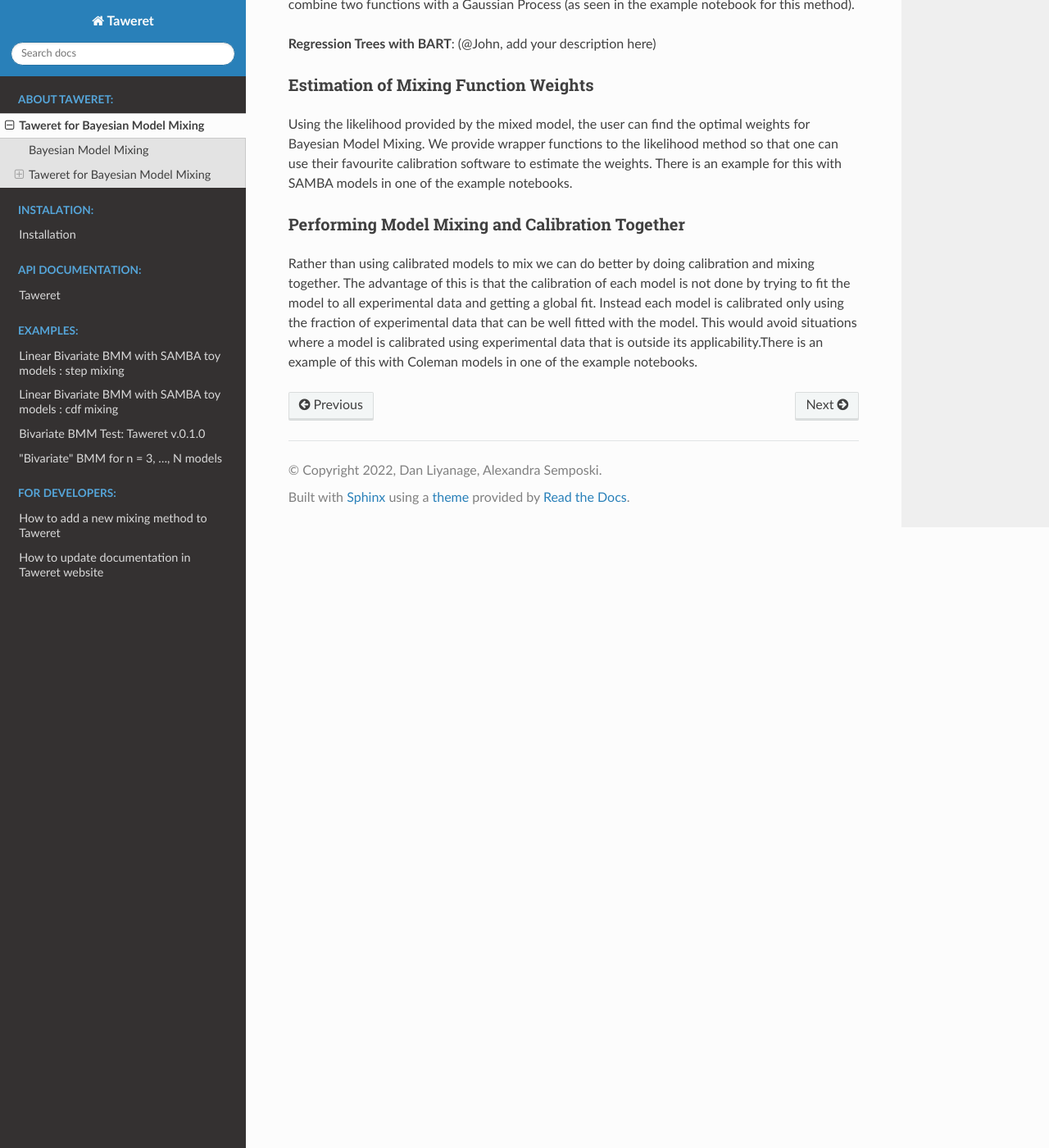
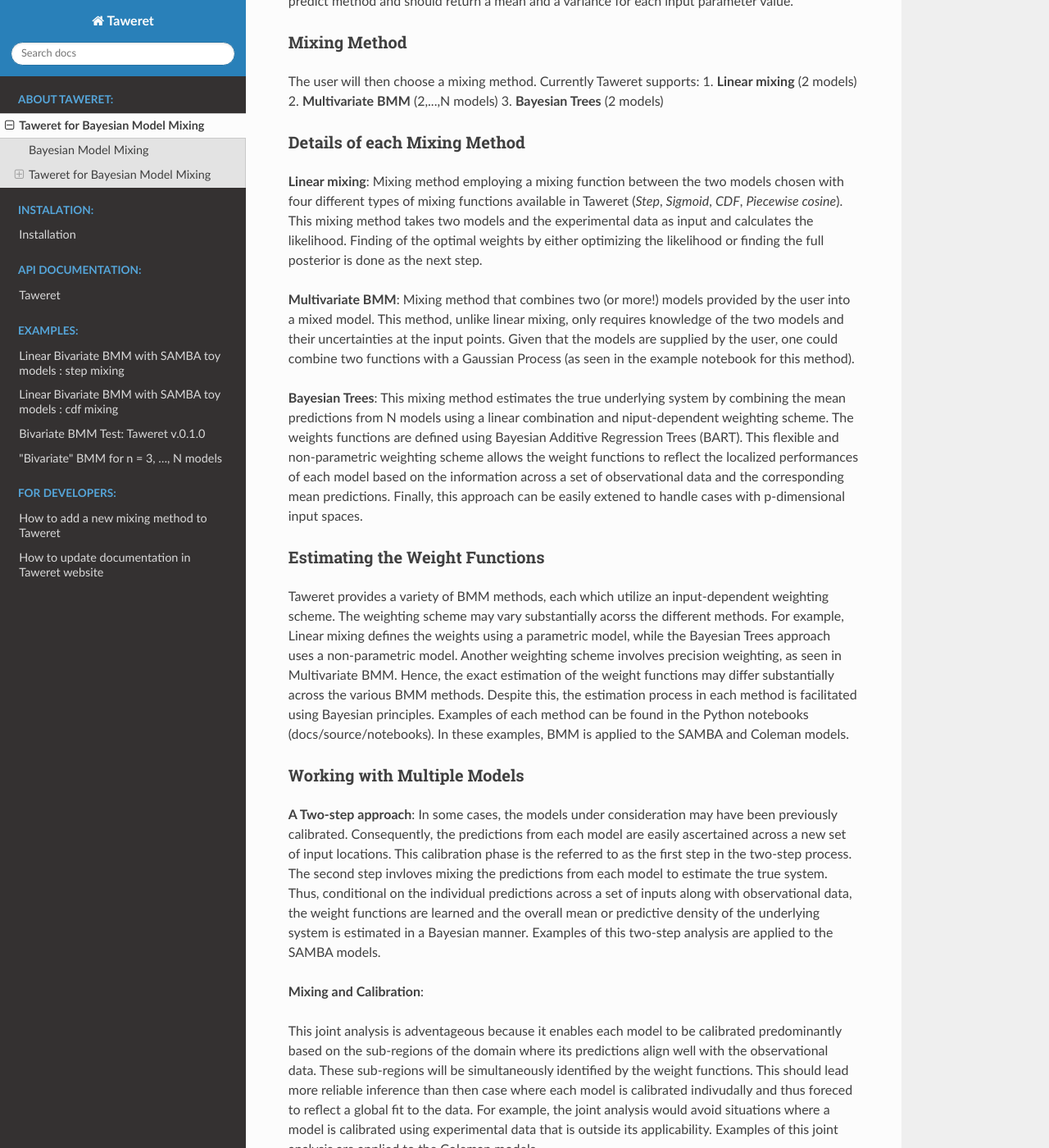
Before and after one commit to bandframework/Taweret, a Sphinx documentation site: the page built from docs/source/intro.rst, in a window 1280 px wide and 1400 px high, scrolled down 1900 px. Shown: the whole window at 82% size. Built offline with Sphinx 7.4.7 and the Read the Docs theme 2.0.0, drawn with Linux system fonts in a browser that asks for light colours; pages that are not in the unit, such as notebooks, are missing from menus; some of the changed text lies outside the part shown.

Commit message:
update to docs

```diff
--- a/docs/source/conf.py
+++ b/docs/source/conf.py
@@ -18,8 +18,8 @@
 # -- Project information -----------------------------------------------------
 
 project = 'Taweret'
-copyright = '2022, Dan Liyanage, Alexandra Semposki'
-author = 'Dan Liyanage, Alexandra Semposki'
+copyright = '2022, Dan Liyanage, Alexandra Semposki, John Yannotty'
+author = 'Dan Liyanage, Alexandra Semposki, John Yannotty'
 
 # The full version, including alpha/beta/rc tags
 release = '0.1.0'
--- a/docs/source/how_to_add_documentation.rst
+++ b/docs/source/how_to_add_documentation.rst
@@ -16,7 +16,7 @@
 **Steps**
 
 - Step 1: Fork Taweret repo
-- Step 2: Get the fork and chekout the ``development`` branch
+- Step 2: Get the fork and chekout the ``develop`` branch
 .. code:: bash
 
     git clone <url_to_the_fork> --branch develop
--- a/docs/source/intro.rst
+++ b/docs/source/intro.rst
@@ -7,19 +7,34 @@
 Bayesian Model Mixing
 ---------------------
 
-In computer simulation studies we often come across multiple theoretically \
-sound models that are equally good. These models have different assumptions built into them \
-and are only valid in certain regions of the input domain. It is most certainly possible that the true \
-model that can describe the phenomena is not any of the models that are being considered. Bayesian Model \
-Mixing is a data-driven technique that allows us to combine the models to get the most accurate predictions\
-and calibrations while taking into account the modeling uncertainties. Taweret is a python package \
-for Bayesian Model Mixing.
+In computer simulation studies, it is often the case where a set of theoretically \
+sound models are considered, each intended to describe the true underlying physical phenomena of interest \
+across a sub-region of the domain. These models could differ by their underlying assumptions \
+and may not be valid in certain sub-regions of the input domain. In practice, the true underlying \
+model is not contained in the set of candidate models. Thus, selecting a single model to to describe the true phenomena \
+across the entire input domain is inappropriate. As an alternative, one may elect to combine the information within \
+the model set in some systematic manner. A common approach involves combining the individual \
+mean predictions or predictive densities from the indivdual models using a linear combination or weight4ed average. \
+The weights in this linear combination may or may not depend on the inputs. When the models under consideration \
+exhibit varrying levels of predictive accuracy depending on the sub-region of the input domain, an input-dependent \
+weighting scheme is more appropriate. A memeber of the class of input-dependent weighting schemes is \
+Bayesian Model Mixing (BMM). BMM is a data-driven technique combines the predictions from a set of N candidate models in a \
+Bayesian manner using input-dependent weights. Mixing can be performed using one of two strategies described below: \
+(1) A two-step approach: Each model is fit using one source of data prior to mixing. \
+Conditional on the predictions from each model, the weight functions are learned using a second source of data. \
+(2) A joint analysis: When the models have unknown parameters, one could elect to perform calibration while simultaneously \
+learning the weight functions.
 
-Typical workflow of Bayesian Model Mixing
+Taweret is a python package which provides a variety of BMM methods. Each method combines the information across a set of N models \
+in a Bayesian manner using an input-dependent weighting scheme. The BMM methods in Taweret are designed to esitmate the \
+true mean of the underlying system (mean-mixing) or the true predictive density of the underlying system (density-mixing). \
+Selecting a mixing objectve (mean vs. density mixing) and associated method is problem dependent.
 
-1. Collect all the models and experimental data
-2. Decide on a mixing method
-3. Find the weights/mixing function to combine models
+The typical workflow of Bayesian Model Mixing includes:
+
+1. Define a set of candidate models and collect experimental data.
+2. Decide on a mixing method.
+3. Learn the weights/mixing function to combine models.
 
 Taweret for Bayesian Model Mixing
 ---------------------------------
@@ -43,12 +58,12 @@
 The user will then choose a mixing method. Currently Taweret supports: \
 1. **Linear mixing** (2 models)
 2. **Multivariate BMM** (2,...,N models)
-3. **Regression Trees with BART** (2 models)
+3. **Bayesian Trees** (2 models)
 
 Details of each Mixing Method
 ^^^^^^^^^^^^^^^^^^^^^^^^^^^^^^
 **Linear mixing**: Mixing method employing a mixing function between the two models chosen \
-(with four different types of mixing functions available in Taweret (*Step*, *Sigmoid*, \
+with four different types of mixing functions available in Taweret (*Step*, *Sigmoid*, \
 *CDF*, *Piecewise cosine*). This mixing method takes two models and the experimental data as input \
 and calculates the likelihood. Finding of the optimal weights by either optimizing the \
 likelihood or finding the full posterior is done as the next step.
@@ -58,18 +73,39 @@
 uncertainties at the input points. Given that the models are supplied by the user, one could combine \
 two functions with a Gaussian Process (as seen in the example notebook for this method).
 
-**Regression Trees with BART**: (@John, add your description here)
+**Bayesian Trees**: This mixing method estimates the true underlying system by combining the mean predictions \
+from N models using a linear combination and niput-dependent weighting scheme. The weights functions \
+are defined using Bayesian Additive Regression Trees (BART). This flexible and non-parametric weighting scheme \
+allows the weight functions to reflect the localized performances of each model based on the information across \
+a set of observational data and the corresponding mean predictions. Finally, this approach can be easily extened \
+to handle cases with p-dimensional input spaces.
 
-Estimation of Mixing Function Weights
-^^^^^^^^^^^^^^^^^^^^^^^^^^^^^^^^^^^^^
-Using the likelihood provided by the mixed model, the user can find the optimal weights for Bayesian Model Mixing. \
-We provide wrapper functions to the likelihood method so that one can use their favourite calibration software \
-to estimate the weights. There is an example for this with SAMBA models in one of the example notebooks.
+Estimating the Weight Functions
+^^^^^^^^^^^^^^^^^^^^^^^^^^^^^^^
+Taweret provides a variety of BMM methods, each which utilize an input-dependent weighting scheme. \
+The weighting scheme may vary substantially acorss the different methods. For example, Linear mixing \
+defines the weights using a parametric model, while the Bayesian Trees approach uses a non-parametric model. \
+Another weighting scheme involves precision weighting, as seen in Multivariate BMM. Hence, the exact estimation \
+of the weight functions may differ substantially across the various BMM methods. Despite this, the estimation \
+process in each method is facilitated using Bayesian principles. Examples of each method can be found in the \
+Python notebooks (docs/source/notebooks). In these examples, BMM is applied to the SAMBA and Coleman models.
 
-Performing Model Mixing and Calibration Together
-^^^^^^^^^^^^^^^^^^^^^^^^^^^^^^^^^^^^^^^^^^^^^^^^
-Rather than using calibrated models to mix we can do better by doing calibration and mixing together. The advantage of this \
-is that the calibration of each model is not done by trying to fit the model to all experimental data and getting a global fit. \
-Instead each model is calibrated only using the fraction of experimental data that can be well fitted with the model.
-This would avoid situations where a model is calibrated using experimental data that is outside its applicability.\
-There is an example of this with Coleman models in one of the example notebooks.
+Working with Multiple Models
+^^^^^^^^^^^^^^^^^^^^^^^^^^^^
+
+**A Two-step approach**: \
+In some cases, the models under consideration may have been previously calibrated. \
+Consequently, the predictions from each model are easily ascertained across a new set of input locations. This calibration \
+phase is the referred to as the first step in the two-step process. The second step invloves mixing the predictions from each model \
+to estimate the true system. Thus, conditional on the individual predictions across a set of inputs along with observational data, \
+the weight functions are learned and the overall mean or predictive density of the underlying system is estimated in a Bayesian manner. \
+Examples of this two-step analysis are applied to the SAMBA models.
+
+
+**Mixing and Calibration**: \
+
+This joint analysis is adventageous because it enables each model to be calibrated predominantly based on the sub-regions \
+of the domain where its predictions align well with the observational data. These sub-regions will be simultaneously identified \
+by the weight functions. This should lead more reliable inference than then case where each model is calibrated indivudally and \
+thus foreced to reflect a global fit to the data. For example, the joint analysis would avoid situations where a model is calibrated \
+using experimental data that is outside its applicability. Examples of this joint analysis are applied to the Coleman models.
--- a/environment.yml
+++ b/environment.yml
@@ -5,6 +5,7 @@
   - jupyter
   - conda-forge::ptemcee
   - seaborn
+  - jinja2=3.0.3
   - conda-forge::sphinx_rtd_theme
   - conda-forge::sphinxcontrib-bibtex
   - conda-forge::nbsphinx
```
